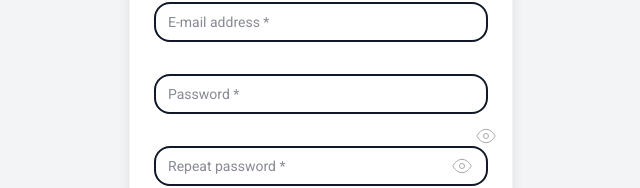
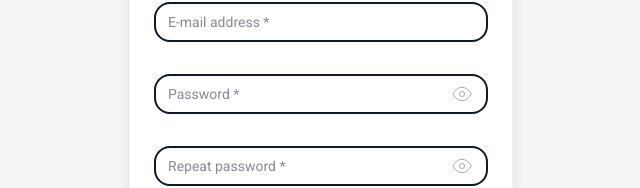
Before and after one commit to kollarm226/timoraFE, an Angular app in the folder frontend/: page /register in a window 1280 px wide. Shown: the part 551-739 px from the top of the page, without its empty margins (319-959 px from the left). Built offline with nearby package versions, Linux system fonts and the light colour scheme; no server answers.

Commit message:
fix(register): wrap password input in password-input-wrapper for proper eye icon positioning

```diff
--- a/frontend/src/app/register/register.component.html
+++ b/frontend/src/app/register/register.component.html
@@ -157,6 +157,7 @@
           </ng-container>
         </div>
 
+        <div class="password-input-wrapper">
           <input
             formControlName="password"
             [type]="showPassword ? 'text' : 'password'"
@@ -179,6 +180,7 @@
               <line x1="1" y1="1" x2="23" y2="23"/>
             </svg>
           </button>
+        </div>
         <div class="text-red-600 text-xs h-4 font-bold">
           <ng-container *ngIf="(submitted || f['password'].touched) && f['password'].errors as e">
             <span *ngIf="e['minlength']">Please enter at least 8 characters.</span>
```
Lines whose indentation alone changed are shown as unchanged.
